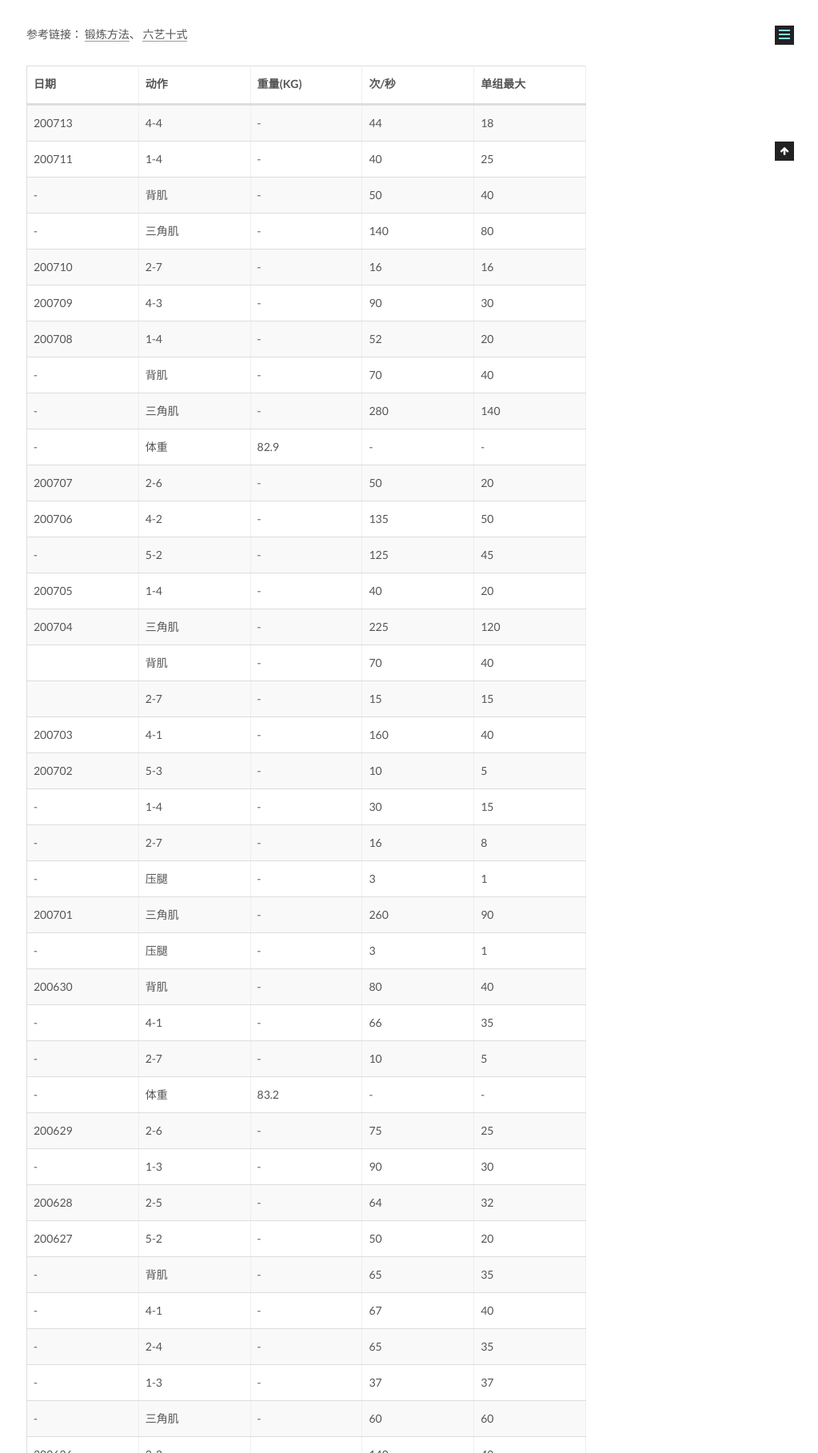
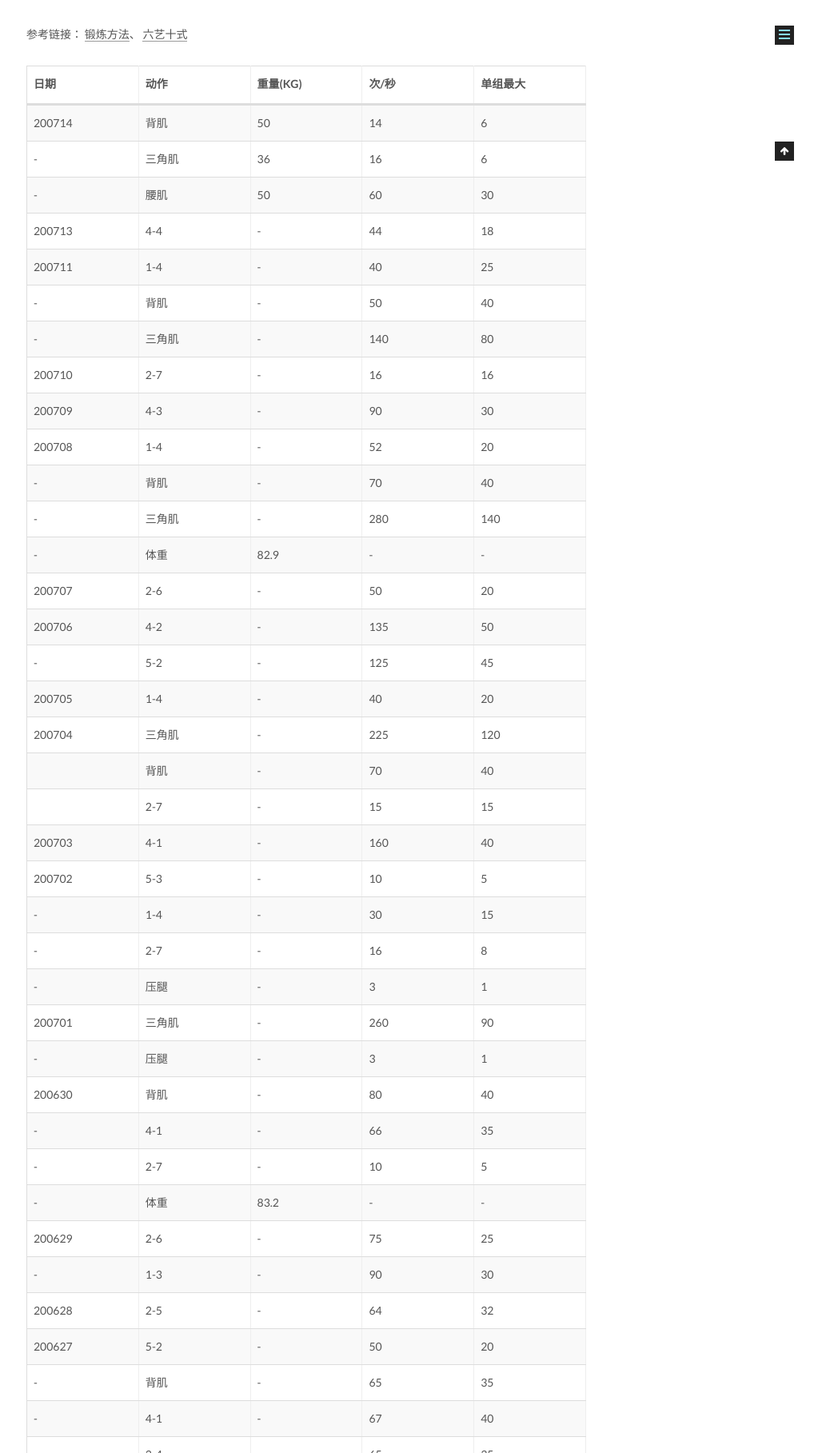
Before and after one commit to CodeHunter2006/CodeHunter2006.github.io, a Jekyll site: the page built from _posts/2020-06-01-Fitness_Record.md, in a window 1280 px wide, cut to the strip 799-2616 px from the top of the page. Shown: the whole strip at 80% size, without its empty margins (257-1280 px from the left). Built offline with Jekyll 4.4.1, drawn with Linux system fonts in a browser that asks for light colours.

Commit message:
[doc]: add contents.

```diff
--- a/_posts/2020-06-01-Fitness_Record.md
+++ b/_posts/2020-06-01-Fitness_Record.md
@@ -14,6 +14,9 @@ tags: Healthy
 
 | 日期   | 动作     | 重量(KG) | 次/秒 | 单组最大 |
 | ------ | -------- | -------- | ----- | -------- |
+| 200714 | 背肌     | 50       | 14    | 6        |
+| -      | 三角肌   | 36       | 16    | 6        |
+| -      | 腰肌     | 50       | 60    | 30       |
 | 200713 | 4-4      | -        | 44    | 18       |
 | 200711 | 1-4      | -        | 40    | 25       |
 | -      | 背肌     | -        | 50    | 40       |
```
